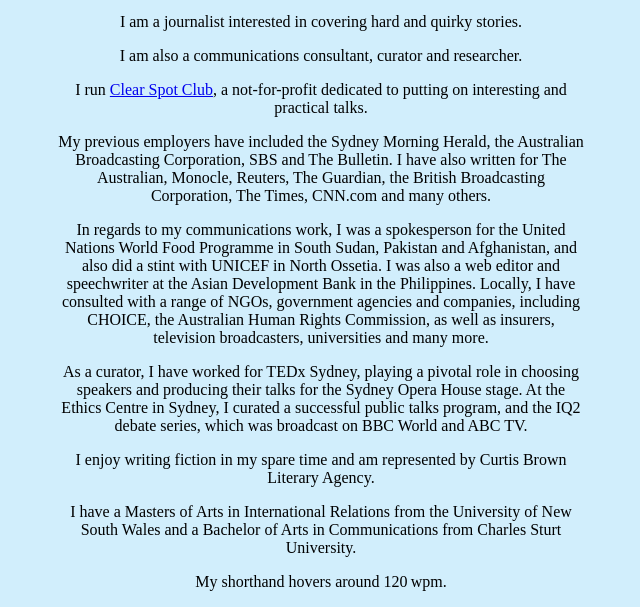
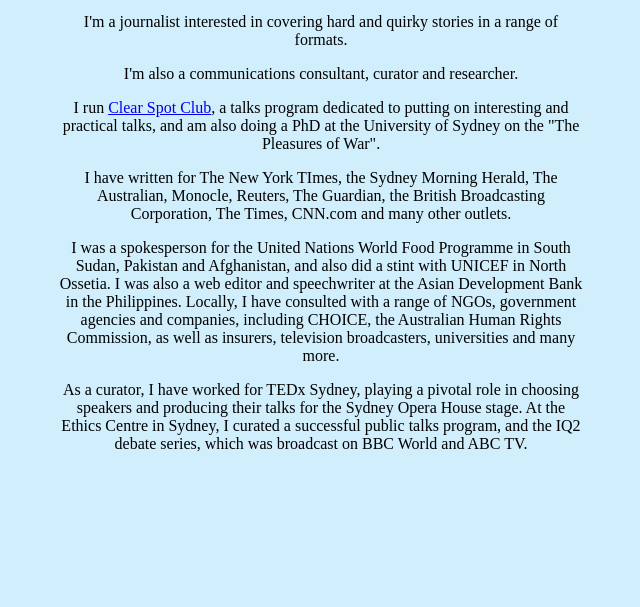
Before and after one commit to JackieDent/JackieDent.github.io, a plain HTML site: page bio.html in a window 1280 px wide. Shown: the part 295-902 px from the top of the page, without its empty margins (319-959 px from the left). After the commit the page ends 800 px from the top, so only its background shows below. Drawn offline with Linux system fonts and the light colour scheme.

Commit message:
updated as per e-mail 2018-10-10T0943

```diff
--- a/bio.html
+++ b/bio.html
@@ -125,42 +125,28 @@ body table tr td {
 </table>
 
 <div class = "bio">
-<p>I am a journalist interested in covering hard and quirky stories.</p>
+<p>I'm a journalist interested in covering hard and quirky stories in a range of formats.</p>
 
-<p>I am also a communications consultant, curator and researcher.</p>
+<p>I'm also a communications consultant, curator and researcher.</p>
 
 <p>I run <a href = "https://www.clearspotclub.com">Clear Spot
-Club</a>, a not-for-profit dedicated to putting on interesting and
-practical talks.</p>
+Club</a>, a talks program dedicated to putting on interesting and
+practical talks, and am also doing a PhD at the University of Sydney on the "The Pleasures of War".</p>
 
-<p>My previous employers have included the Sydney Morning Herald, the
-Australian Broadcasting Corporation, SBS and The Bulletin. I have also
-written for The Australian, Monocle, Reuters, The Guardian, the British
-Broadcasting Corporation, The Times, CNN.com and many others.</p>
+<p>I have written for The New York TImes, the Sydney Morning Herald, The Australian, Monocle, Reuters, The Guardian, the British Broadcasting Corporation, The Times, CNN.com and many other outlets.</p>
 
-<p>In regards to my communications work, I was a spokesperson for the
-United Nations World Food Programme in South Sudan, Pakistan and
-Afghanistan, and also did a stint with UNICEF in North Ossetia. I was
-also a web editor and speechwriter at the Asian Development Bank in
-the Philippines.  Locally, I have consulted with a range of NGOs,
-government agencies and companies, including CHOICE, the Australian
-Human Rights Commission, as well as insurers, television broadcasters,
-universities and many more.</p>
+<p>I was a spokesperson for the United Nations World Food Programme in South Sudan, Pakistan and Afghanistan, and also did a stint with UNICEF in North Ossetia. I was also a web editor and speechwriter at the Asian Development Bank in the Philippines. Locally, I have consulted with a range of NGOs, government agencies and companies, including CHOICE, the Australian Human Rights Commission, as well as insurers, television broadcasters, universities and many more.</p>
 
-<p>As a curator, I have worked for TEDx Sydney, playing a pivotal role in
-choosing speakers and producing their talks for the Sydney Opera House
-stage. At the Ethics Centre in Sydney, I curated a successful public
-talks program, and the IQ2 debate series, which was broadcast on BBC
-World and ABC TV.</p>
+<p>As a curator, I have worked for TEDx Sydney, playing a pivotal role in choosing speakers and producing their talks for the Sydney Opera House stage. At the Ethics Centre in Sydney, I curated a successful public talks program, and the IQ2 debate series, which was broadcast on BBC World and ABC TV.</p>
 
-<p>I enjoy writing fiction in my spare time and am represented by Curtis
-Brown Literary Agency.</p>
+<!-- <p>I enjoy writing fiction in my spare time and am represented by Curtis -->
+<!-- Brown Literary Agency.</p> -->
 
-<p>I have a Masters of Arts in International Relations from the
-University of New South Wales and a Bachelor of Arts in Communications
-from Charles Sturt University.</p>
+<!-- <p>I have a Masters of Arts in International Relations from the -->
+<!-- University of New South Wales and a Bachelor of Arts in Communications -->
+<!-- from Charles Sturt University.</p> -->
 
-<p>My shorthand hovers around 120&thinsp;wpm.</p>
+<!-- <p>My shorthand hovers around 120&thinsp;wpm.</p> -->
 </div>
 
 <script type="text/javascript">
```
